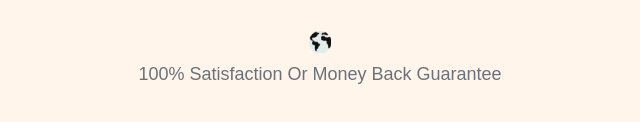
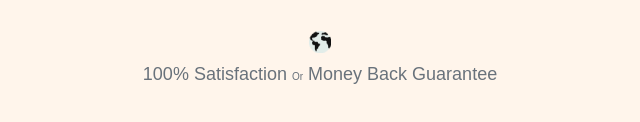
Before and after one commit to vhnam/sample-mobile-first, a website built with webpack: page index.html in a window 1280 px wide. Shown: the part 694-816 px from the top of the page, 605-1245 px from the left. Built offline with nearby package versions, Linux system fonts and the light colour scheme.

Commit message:
fix: style for banner

```diff
--- a/assets/scss/components/banner.scss
+++ b/assets/scss/components/banner.scss
@@ -90,6 +90,10 @@
     color: $color-secondary;
     font-size: 1.125rem;
     font-weight: 400;
+
+    &--small {
+      font-size: 0.625rem;
+    }
   }
 }
 
--- a/index.html
+++ b/index.html
@@ -204,7 +204,11 @@
                                 alt="Worldwide"
                             />
                             <p class="navigation__description">
-                                100% Satisfaction Or Money Back Guarantee
+                                100% Satisfaction
+                                <span class="navigation__description--small"
+                                    >Or</span
+                                >
+                                Money Back Guarantee
                             </p>
                         </div>
                     </div>
```
Also changed, not shown: assets/css/app.min.css.
